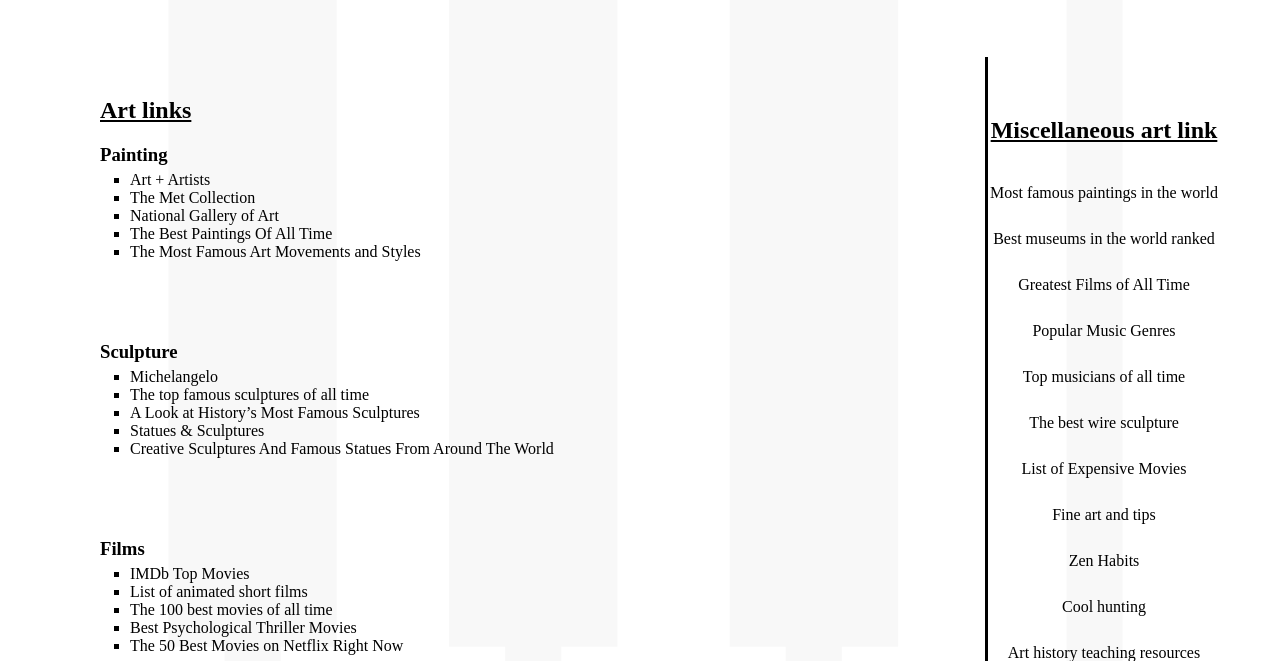
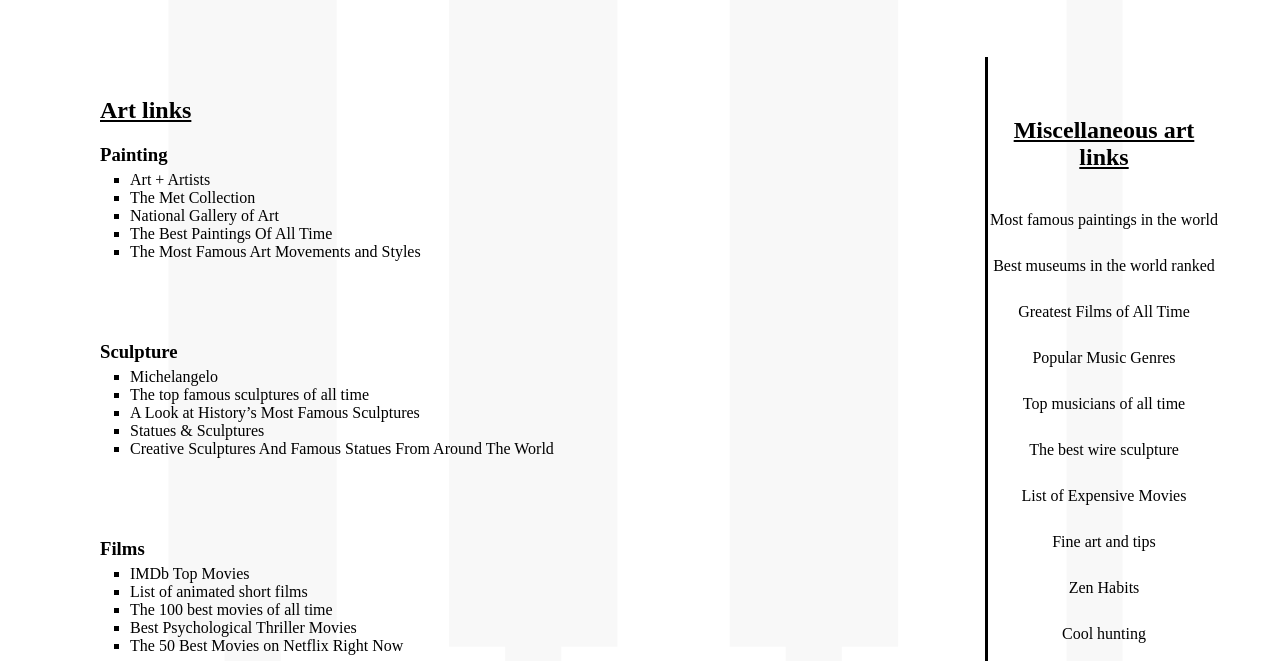
Before and after one commit to eligutiro/Art-Resources-Group-Project, a plain HTML site: page index.html in a window 1280 px wide. Shown: the part 139-800 px from the top of the page. Drawn offline with Linux system fonts and the light colour scheme.

Commit message:
spelling correction

```diff
--- a/index.html
+++ b/index.html
@@ -88,7 +88,7 @@
         </div>
 
         <div class="second-menu">
-        <div><h4>Miscellaneous art link</h4></div>
+        <div><h4>Miscellaneous art links</h4></div>
             <a href="https://www.portraitflip.com/blog/famous-paintings/">Most famous paintings in the world</a>
             <a href="https://www.timeout.com/arts-and-culture/best-museums-and-galleries-in-the-world">Best museums in the world ranked</a>
             <a href="https://www.bfi.org.uk/sight-and-sound/greatest-films-all-time">Greatest Films of All Time</a>
```
